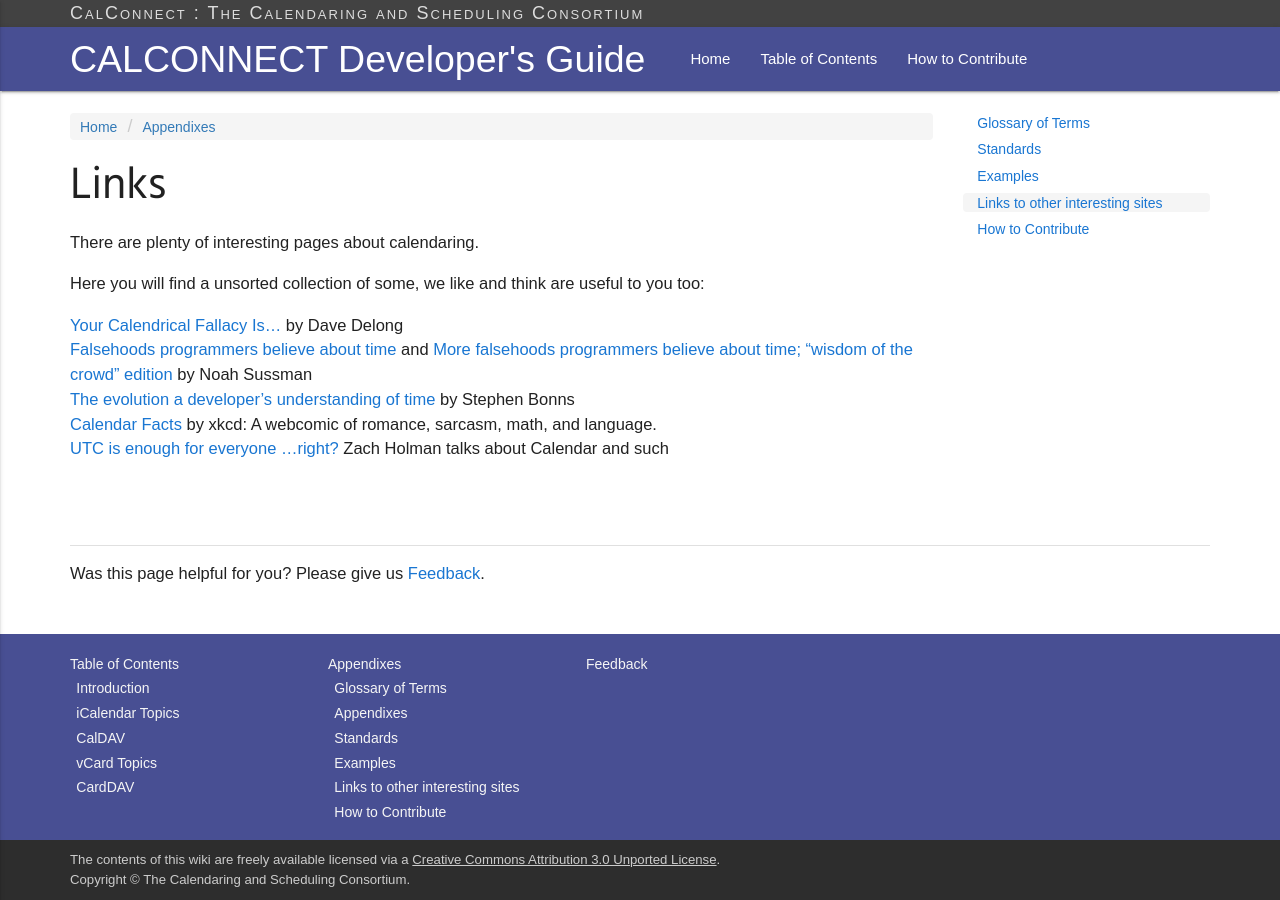
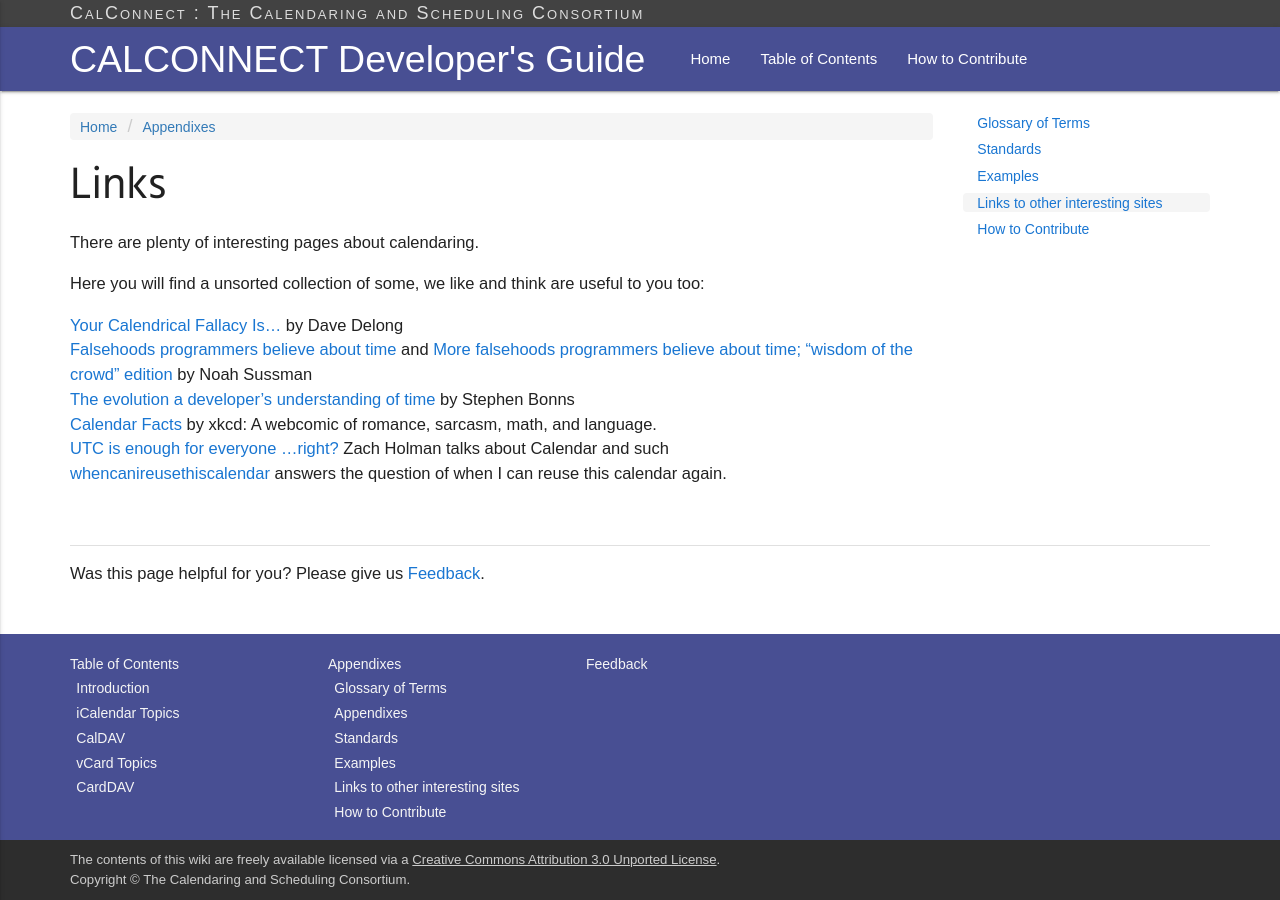
Before and after one commit to CalConnect/DEVGUIDE, a Jekyll site: the page built from _appendixes/Links.md, in a window 1280 px wide. Built offline with Jekyll 4.4.1, drawn with Linux system fonts in a browser that asks for light colours; some web fonts are replaced.

Commit message:
Adding whencanireusethiscalendar

```diff
--- a/_appendixes/Links.md
+++ b/_appendixes/Links.md
@@ -18,3 +18,4 @@ Here you will find a unsorted collection of some, we like and think are useful t
 - [The evolution a developer's understanding of time](https://twitter.com/stephenbinns/status/842330300000665601) by Stephen Bonns
 - [Calendar Facts](https://xkcd.com/1930/) by xkcd: A webcomic of romance, sarcasm, math, and language.
 - [UTC is enough for everyone ...right?](https://zachholman.com/talk/utc-is-enough-for-everyone-right) Zach Holman talks about   Calendar and such
+- [whencanireusethiscalendar](https://www.whencanireusethiscalendar.com/) answers the question of when I can reuse this calendar again.
```
